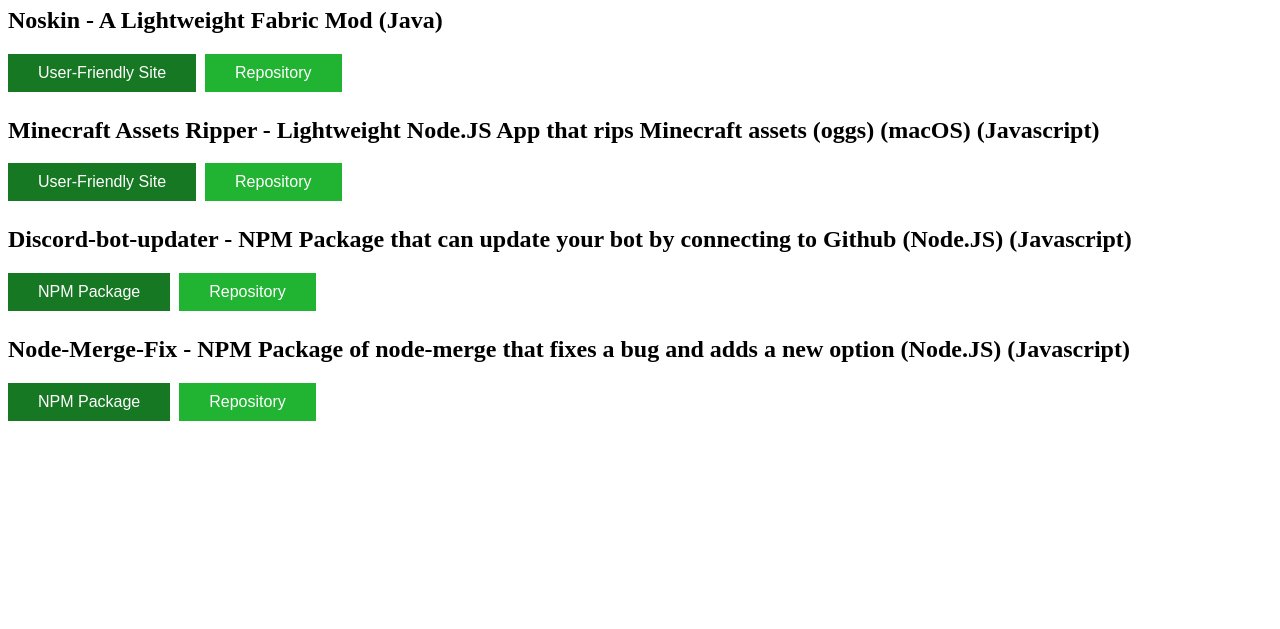
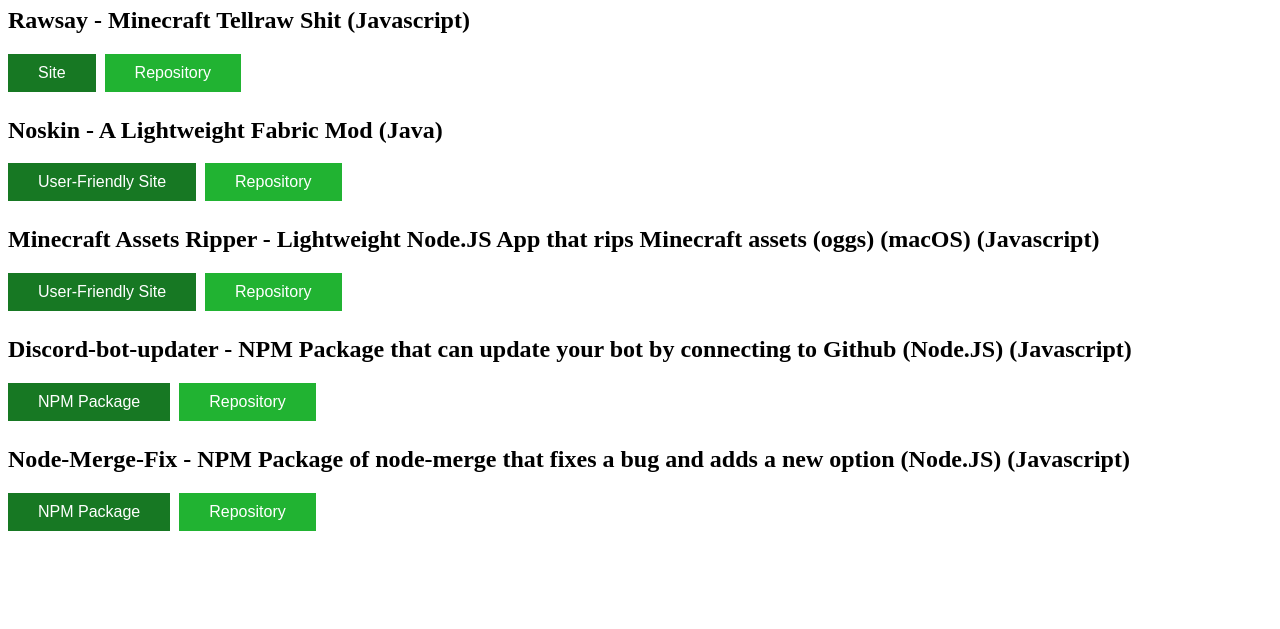
Before and after one commit to NoNoTeal/nonoteal.github.io, a plain HTML site: page index.html in a window 1280 px wide. Shown: the part 171-800 px from the top of the page. Drawn offline with nearby package versions, Linux system fonts and the light colour scheme.

Commit message:
add /rawsay

```diff
--- a/index.html
+++ b/index.html
@@ -17,6 +17,11 @@
     </body>
     <h1>Redirects to Other Things:</h1>
     <link rel="stylesheet" href="scripts/styling.css">
+    <h2>
+        Rawsay - Minecraft Tellraw Shit (Javascript)
+    </h2>
+    <a id="stable" class="stableButton" href="https://nonoteal.github.io/rawsay">Site</a>
+    <a id="stable" class="otherReleases" href="https://github.com/NoNoTeal/rawsay">Repository</a>
     <h2>
         Noskin - A Lightweight Fabric Mod (Java)
     </h2>
```
